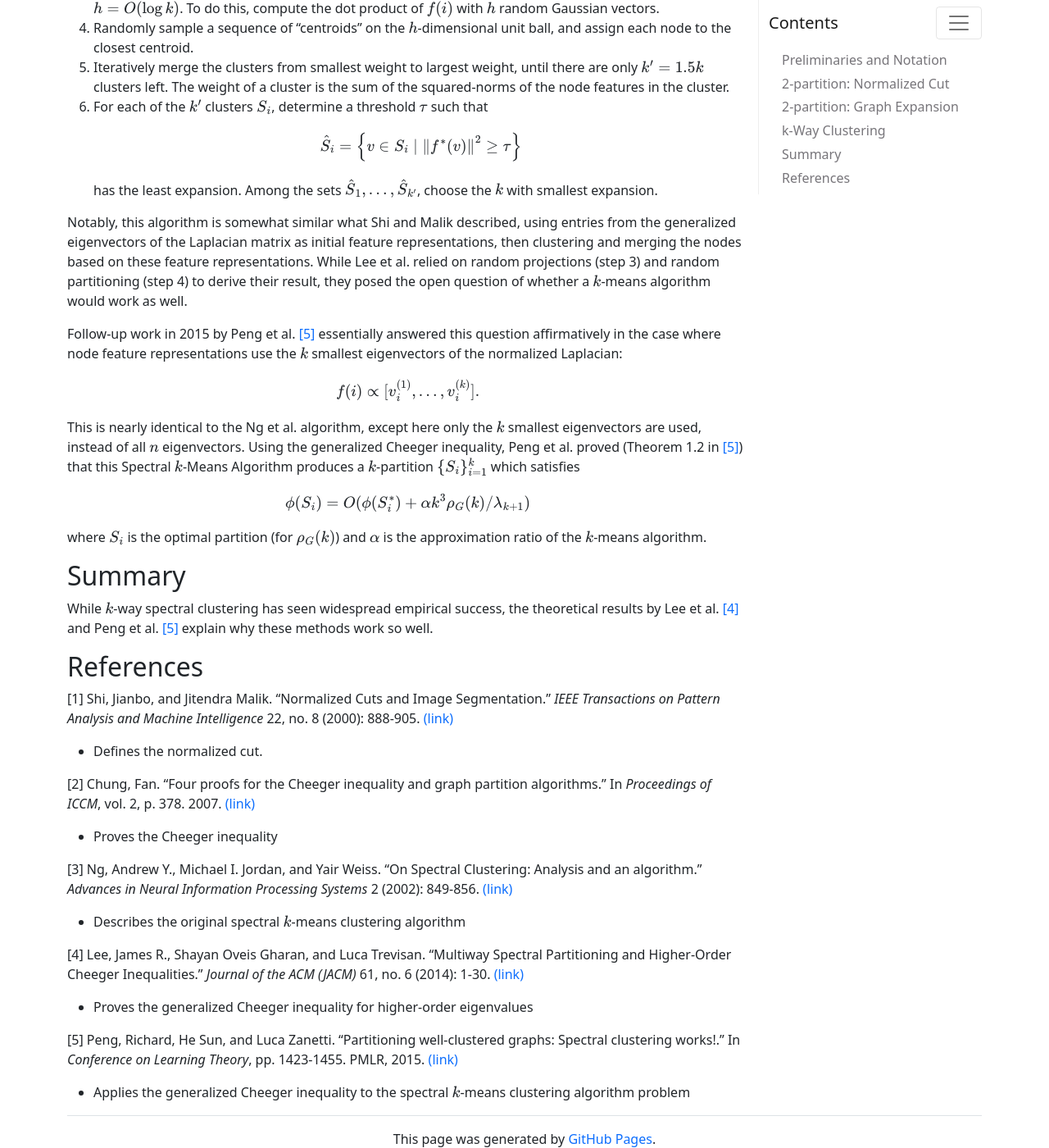
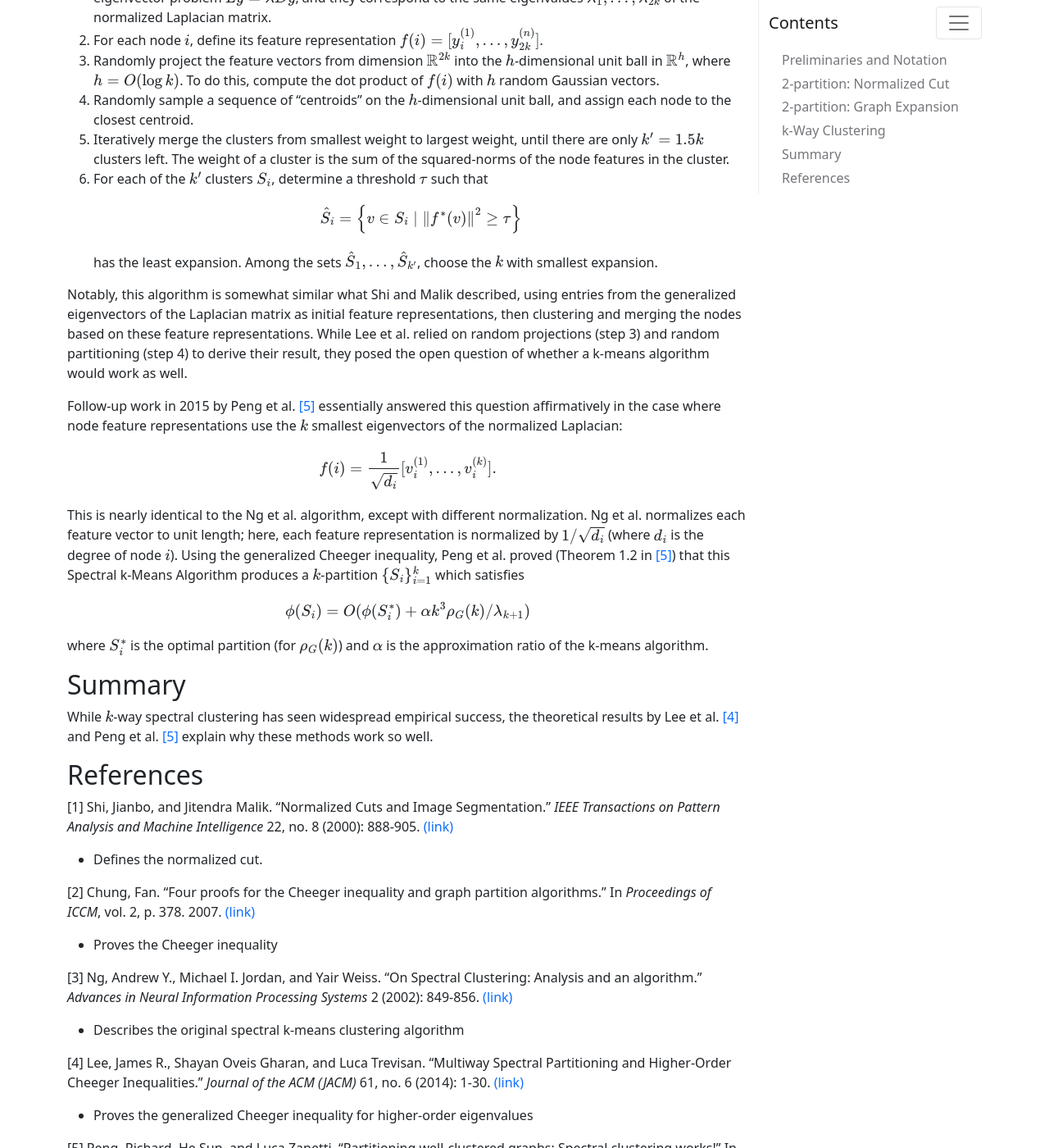
Before and after one commit to chrisyeh96/chrisyeh96.github.io, a Jekyll site: the page built from _posts/2021-03-06-k-way-spectral-clustering.md, in a window 1280 px wide and 1400 px high, scrolled down 4557 px. Shown: the whole window at 82% size. Built offline with Jekyll 4.4.1, drawn with Linux system fonts in a browser that asks for light colours; some of the changed text lies outside the part shown.

Commit message:
Spectral Clustering: Small Improvements
1) Add note about scikit-learn implementation
2) Fix incorrect statement about the difference between the Ng et al. (2001) and Peng et al. (2015) k-way spectral clustering algorithms
3) Minor other fixes

```diff
--- a/_posts/2021-03-06-k-way-spectral-clustering.md
+++ b/_posts/2021-03-06-k-way-spectral-clustering.md
@@ -169,13 +166,15 @@
 
 1. Calculate the $$n$$ eigenvectors $$y^{(1)}, \dotsc, y^{(n)}$$ of the generalized eigenvector problem $$Ly = \lambda D y$$. Note that these eigenvectors correspond to the same eigenvalues $$\lambda_1, \dotsc, \lambda_n$$ of the normalized Laplacian matrix.
 2. For each node $$i$$, define its feature representation $$f(i) = [y^{(1)}_i, \dotsc, y^{(n)}_i]$$.
-3. Use a standard clustering algorithm such as $$k$$-means on the node feature representations to group the nodes into $$k' \geq k$$ clusters.
+3. Use a standard clustering algorithm such as k-means on the node feature representations to group the nodes into $$k' \geq k$$ clusters.
 4. Iteratively merge clusters until there are only $$k$$ clusters left, where each iteration merges the two clusters that greedily minimize the $$N_{cut,k}$$ criterion.
 
 In [[3]](#references), Ng et al. (2002) propose a similar algorithm. Instead of the unnormalized Laplacian, they use the normalized Laplacian $$\bar{L}$$:
 
-1. For each node $$i$$, define its feature representation $$f(i) = [v^{(1)}_i, \dotsc, v^{(k)}_i]$$ using the $$k$$ smallest eigenvectors.
-2. Use a standard clustering algorithm such as $$k$$-means on the node feature representations to group the nodes into $$k$$ clusters.
+1. For each node $$i$$, define its feature representation $$f(i) = [v^{(1)}_i, \dotsc, v^{(k)}_i]$$ using the $$k$$ smallest eigenvectors, then scale each node's feature representation to have unit length.
+2. Use a standard clustering algorithm such as k-means on the node feature representations to group the nodes into $$k$$ clusters.
+
+(As of version 0.24.1, the Python [scikit-learn spectral clustering algorithm](https://scikit-learn.org/stable/modules/generated/sklearn.cluster.spectral_clustering.html) implements the Ng et al. (2002) algorithm, except it does not scale the node feature representations to have unit length. I wrote a GitHub [issue](https://github.com/scikit-learn/scikit-learn/issues/19797) inquiring about this lack of scaling.)
 
 Importantly, Ng et al. state a theorem (albeit without an accompanying proof) that under certain assumptions on the structure of the graph, the feature representations of the nodes can be roughly clustered around $$k$$ orthogonal vectors on the $$k$$-dimensional unit sphere.
 
@@ -216,21 +215,21 @@
 
     has the least expansion. Among the sets $$\hat{S}_1, \dotsc, \hat{S}_{k'}$$, choose the $$k$$ with smallest expansion.
 
-Notably, this algorithm is somewhat similar what Shi and Malik described, using entries from the generalized eigenvectors of the Laplacian matrix as initial feature representations, then clustering and merging the nodes based on these feature representations. While Lee et al. relied on random projections (step 3) and random partitioning (step 4) to derive their result, they posed the open question of whether a $$k$$-means algorithm would work as well.
+Notably, this algorithm is somewhat similar what Shi and Malik described, using entries from the generalized eigenvectors of the Laplacian matrix as initial feature representations, then clustering and merging the nodes based on these feature representations. While Lee et al. relied on random projections (step 3) and random partitioning (step 4) to derive their result, they posed the open question of whether a k-means algorithm would work as well.
 
 Follow-up work in 2015 by Peng et al. [[5]](#references) essentially answered this question affirmatively in the case where node feature representations use the $$k$$ smallest eigenvectors of the normalized Laplacian:
 
 $$
-    f(i) \propto [v^{(1)}_i, \dotsc, v^{(k)}_i].
+    f(i) = \frac{1}{\sqrt{d_i}} [v^{(1)}_i, \dotsc, v^{(k)}_i].
 $$
 
-This is nearly identical to the Ng et al. algorithm, except here only the $$k$$ smallest eigenvectors are used, instead of all $$n$$ eigenvectors. Using the generalized Cheeger inequality, Peng et al. proved (Theorem 1.2 in [[5]](#references)) that this Spectral $$k$$-Means Algorithm produces a $$k$$-partition $$\{S_i\}_{i=1}^k$$ which satisfies
+This is nearly identical to the Ng et al. algorithm, except with different normalization. Ng et al. normalizes each feature vector to unit length; here, each feature representation is normalized by $$1/\sqrt{d_i}$$ (where $$d_i$$ is the degree of node $$i$$). Using the generalized Cheeger inequality, Peng et al. proved (Theorem 1.2 in [[5]](#references)) that this Spectral k-Means Algorithm produces a $$k$$-partition $$\{S_i\}_{i=1}^k$$ which satisfies
 
 $$
     \phi(S_i) = O(\phi(S_i^*) + \alpha k^3 \rho_G(k) / \lambda_{k+1})
 $$
 
-where $$S_i$$ is the optimal partition (for $$\rho_G(k)$$) and $$\alpha$$ is the approximation ratio of the $$k$$-means algorithm.
+where $$S_i^*$$ is the optimal partition (for $$\rho_G(k)$$) and $$\alpha$$ is the approximation ratio of the k-means algorithm.
 
 ## Summary
 
@@ -249,12 +248,12 @@
 
 [3] Ng, Andrew Y., Michael I. Jordan, and Yair Weiss. "On Spectral Clustering: Analysis and an algorithm." *Advances in Neural Information Processing Systems* 2 (2002): 849-856. [(link)](https://dl.acm.org/doi/10.5555/2980539.2980649)
 
-* Describes the original spectral $$k$$-means clustering algorithm
+* Describes the original spectral k-means clustering algorithm
 
 [4] Lee, James R., Shayan Oveis Gharan, and Luca Trevisan. "Multiway Spectral Partitioning and Higher-Order Cheeger Inequalities." *Journal of the ACM (JACM)* 61, no. 6 (2014): 1-30. [(link)](https://dl.acm.org/doi/abs/10.1145/2665063)
 
 * Proves the generalized Cheeger inequality for higher-order eigenvalues
 
-[5] Peng, Richard, He Sun, and Luca Zanetti. "Partitioning well-clustered graphs: Spectral clustering works!." In *Conference on Learning Theory*, pp. 1423-1455. PMLR, 2015. [(link)](http://proceedings.mlr.press/v40/Peng15.html)
+[5] Peng, Richard, He Sun, and Luca Zanetti. "Partitioning well-clustered graphs: Spectral clustering works!" In *Conference on Learning Theory*, pp. 1423-1455. PMLR, 2015. [(link)](http://proceedings.mlr.press/v40/Peng15.html)
 
-* Applies the generalized Cheeger inequality to the spectral $$k$$-means clustering algorithm problem
+* Applies the generalized Cheeger inequality to the spectral k-means clustering algorithm problem
```
Also changed, not shown: other parts of _posts/2021-03-06-k-way-spectral-clustering.md (+5 -8 lines).
